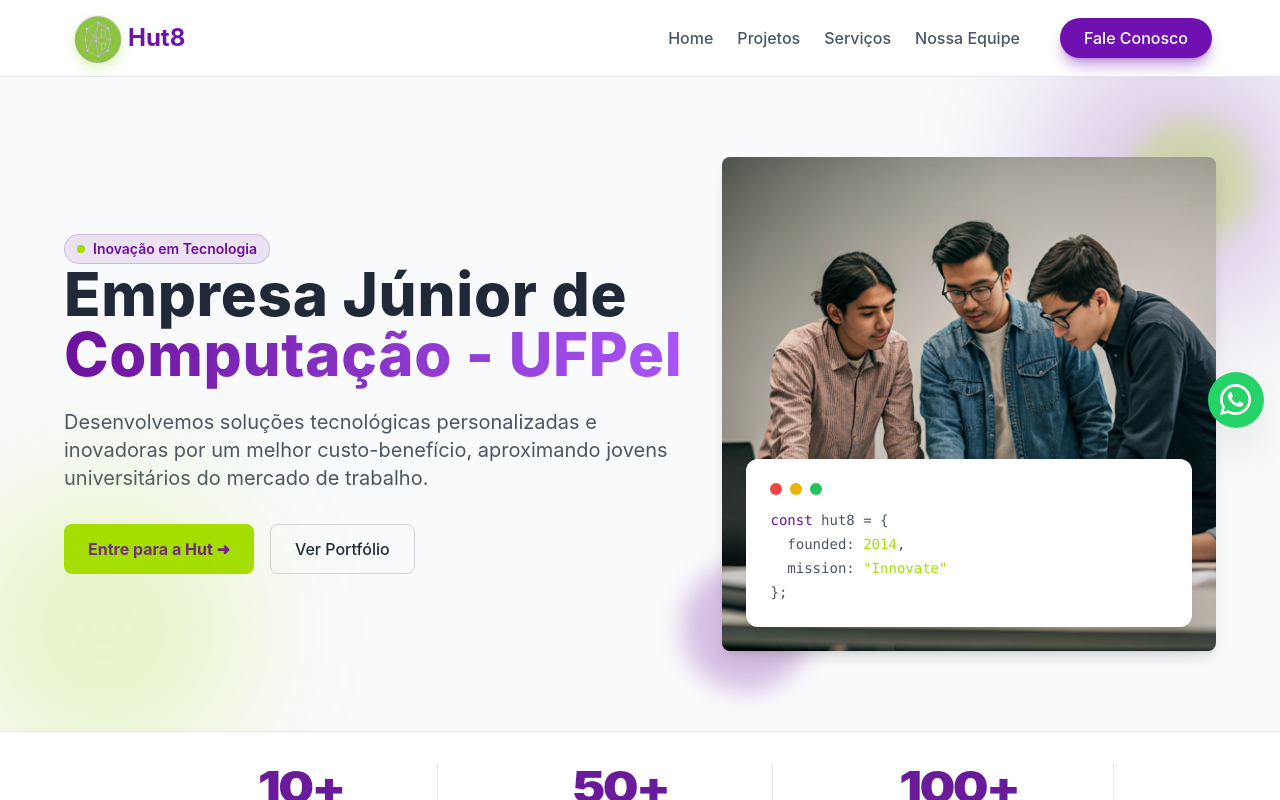
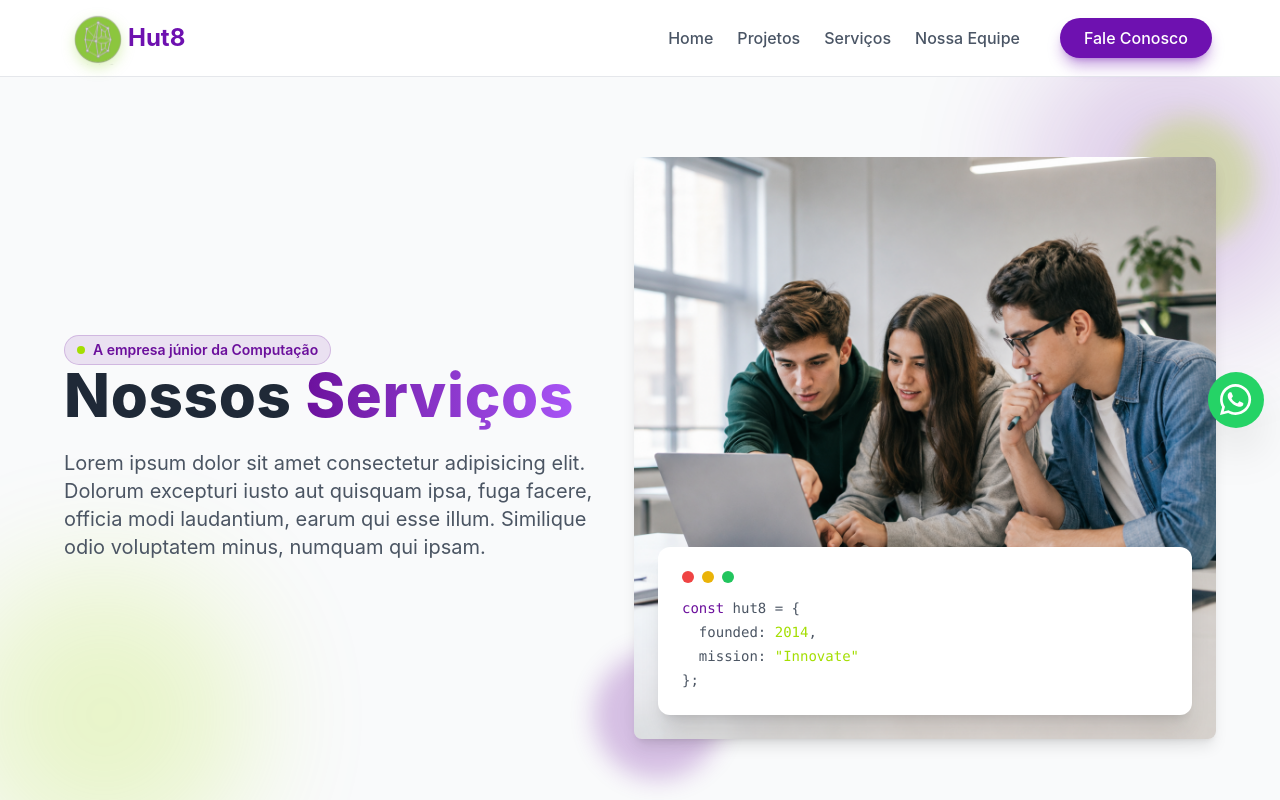
Before and after one commit to Caspessoa/HutDesignB, a React (Vite) app: page / in a window 1280 px wide. Both pictures are taken after a click on the button "Serviços". Shown: the top 800 px of the page. Built offline with nearby package versions, Linux system fonts and the light colour scheme.

Commit message:
feat: adiciona header em serviços

```diff
--- a/src/App.jsx
+++ b/src/App.jsx
@@ -17,8 +17,8 @@ import EquipeSection2 from './sections/Equipe/EquipeSection2.jsx';
 import EquipeSection3 from './sections/Equipe/EquipeSection3.jsx';
 import Bg1 from "./components/Backgrounds/Bg1.jsx";
 import Bg2 from "./components/Backgrounds/Bg2.jsx";
+import HeroServicos from "./sections/Servicos/HeroServicos.jsx"
 import CardServicos from './sections/Servicos/ServicePages.jsx'
-
 
 function App() {
   // página inicial padrão
@@ -58,9 +58,8 @@ function App() {
         )}
         {secaoAtiva === "servicos" && (
           <>
-          <Hero />
+          <HeroServicos/>
           <WhatsAppButton />
-          <Historia />
           <CardServicos/>
           <Orcamento />
           </>
--- /dev/null
+++ b/src/sections/Servicos/HeroServicos.jsx
@@ -0,0 +1,61 @@
+function HeroServicos() {
+  return (
+    <section className="relative bg-transparent py-20 px-6">
+
+        {/* ESFERAS DESFOCADAS NO BACKGROUND */}
+        <div className="absolute -top-10 -right-10 h-72 w-72 rounded-full bg-[#6B0F9C] opacity-20 blur-3xl"></div>
+        <div className="absolute -bottom-10 -left-10 h-72 w-72 rounded-full bg-[#A4DE02] opacity-20 blur-3xl"></div>
+
+        <div className="relative z-10 max-w-6xl mx-auto flex flex-col md:flex-row gap-10 items-center">
+
+        {/* LADO ESQUERDO: HEADER, DESCRIÇÃO E BOTÕES */}
+        <div className="flex-1">
+
+          <div className="inline-flex items-center bg-[#6B0F9C1A] gap-2 px-3 py-1 rounded-full border border-[#6B0F9C33]">
+            <div className="w-2 h-2 bg-[#A4DE02] rounded-full"></div>
+            <span className="text-[#6B0F9C] font-semibold text-[14px] leading-[20px]">A empresa júnior da Computação</span>
+          </div>
+
+          <h1 className="text-[#1F2937] font-extrabold text-[60px] leading-[60px] tracking-[0.7px]">
+            Nossos{" "}
+            <span className="whitespace-nowrap bg-gradient-to-r from-[#6C109D] to-[#A854F6] bg-clip-text text-transparent">Serviços</span>
+          </h1>
+
+          <p className="text-[#4B5563] text-[20px] leading-[28px] mt-6">
+            Lorem ipsum dolor sit amet consectetur adipisicing elit. Dolorum excepturi iusto aut quisquam ipsa, fuga facere, officia modi laudantium, earum qui esse illum. Similique odio voluptatem minus, numquam qui ipsam.
+          </p>
+        </div>
+
+        {/* LADO DIREITO: IMAGEM E CARD SOBREPOSTO */}
+        <div className="relative w-full max-w-[582px] aspect-square">
+
+          {/* BOLAS DESFOCADAS ATRÁS DA IMAGEM */}
+          <div className="absolute -top-10 -right-10 h-32 w-32 rounded-full bg-[#A4DE02] opacity-25 blur-md"></div>
+          <div className="absolute -bottom-10 -left-10 h-32 w-32 rounded-full bg-[#6B0F9C] opacity-25 blur-md"></div>
+
+          <img
+            src="src/assets/LandingServiços/servicosHeader.png"
+            alt="Equipe trabalhando"
+            className="relative w-full h-full object-cover rounded-lg shadow-lg"
+          />
+
+          <div className="absolute bottom-[24px] left-[24px] right-[24px] bg-white rounded-xl shadow-xl p-6">
+            <div className="flex gap-2 mb-3">
+              <span className="w-3 h-3 bg-[#EF4444] rounded-full"></span>
+              <span className="w-3 h-3 bg-[#EAB308] rounded-full"></span>
+              <span className="w-3 h-3 bg-[#22C55E] rounded-full"></span>
+            </div>
+
+            <code className="text-sm text-[#4B5563]">
+              <span className="text-[#6B0F9C]">const </span>hut8 = {"{"} <br />
+              &nbsp;&nbsp;founded: <span className="text-[#A4DE02]">2014</span>, <br />
+              &nbsp;&nbsp;mission: <span className="text-[#A4DE02]">"Innovate"</span> <br />
+              {"}"};
+            </code>
+          </div>
+        </div>
+      </div>
+    </section>
+  );
+}
+export default HeroServicos;
```
Also changed, not shown: src/assets/LandingServiços/servicosHeader.png (added).
